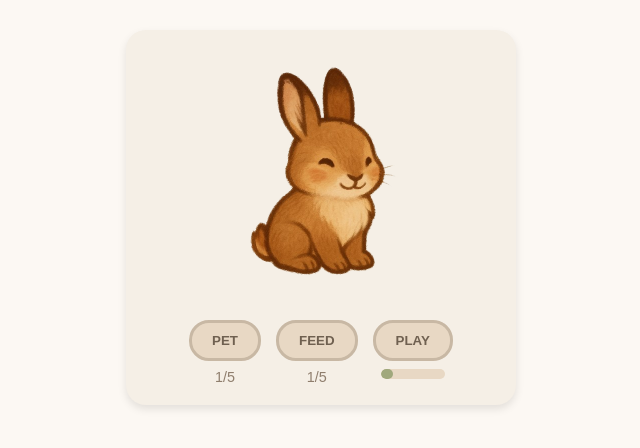
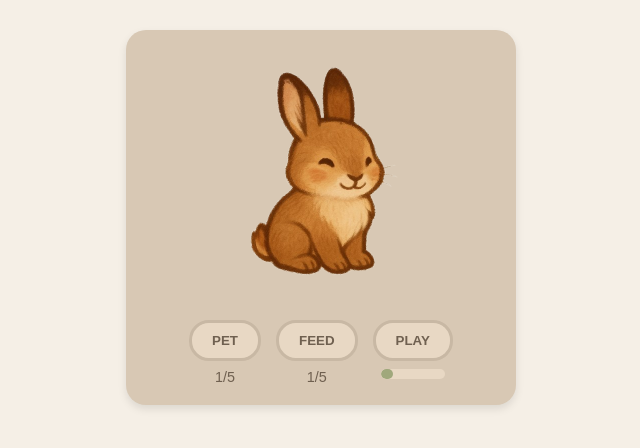
Before and after one commit to RunR4bb1t/virtual-pet-site, a plain HTML site: page index.html in a window 1280 px wide. Shown: the whole page, without its empty margins (319-959 px from the left). Drawn offline with Linux system fonts and the light colour scheme.

Commit message:
Add files via upload

```diff
--- a/style.css
+++ b/style.css
@@ -1,6 +1,14 @@
 body {
-    background-color: #FCF8F3; /* Slightly off-white */
+    background-color: #F5EFE6; /* Slightly off-white */
     font-family: sans-serif;
+}
+.pet-profile-card {
+    max-width: 350px;
+    margin: 30px auto;
+    padding: 20px;
+    background-color: #D8C8B4;
+    border-radius: 20px;
+    box-shadow: 0 4px 8px rgba(0, 0, 0, 0.1);
 }
 .pet-image {
     width: 250px;
@@ -10,14 +18,6 @@ body {
     margin-left: auto;
     margin-right: auto;
 
-}
-.pet-profile-card {
-    max-width: 350px;
-    margin: 30px auto;
-    padding: 20px;
-    background-color: #F5EFE6;
-    border-radius: 20px;
-    box-shadow: 0 4px 8px rgba(0, 0, 0, 0.1);
 }
 .actions-container {
     display: flex;
@@ -40,12 +40,12 @@ body {
     cursor: pointer;
 }
 .action-button:hover {
-    background-color: #D8C8B4;
+    background-color: #C8B8A4;
 }
 .stat-indicator {
     margin-top: 8px;
     font-size: 0.9em;
-    color: #8F7E6D;
+    color: #6F6050;
 }
 .progress-bar-container {
     background-color: #E8D8C4;
```
